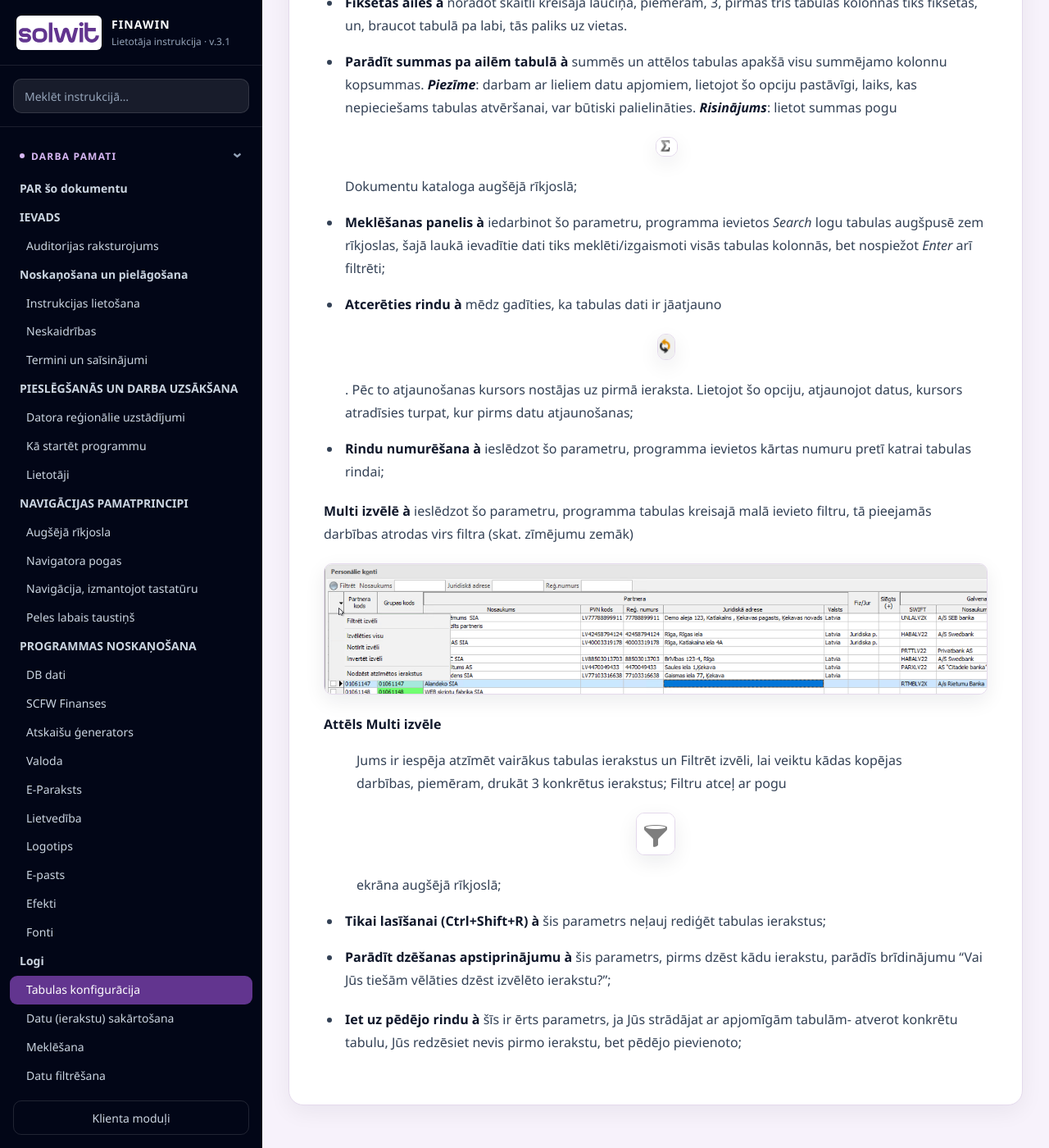
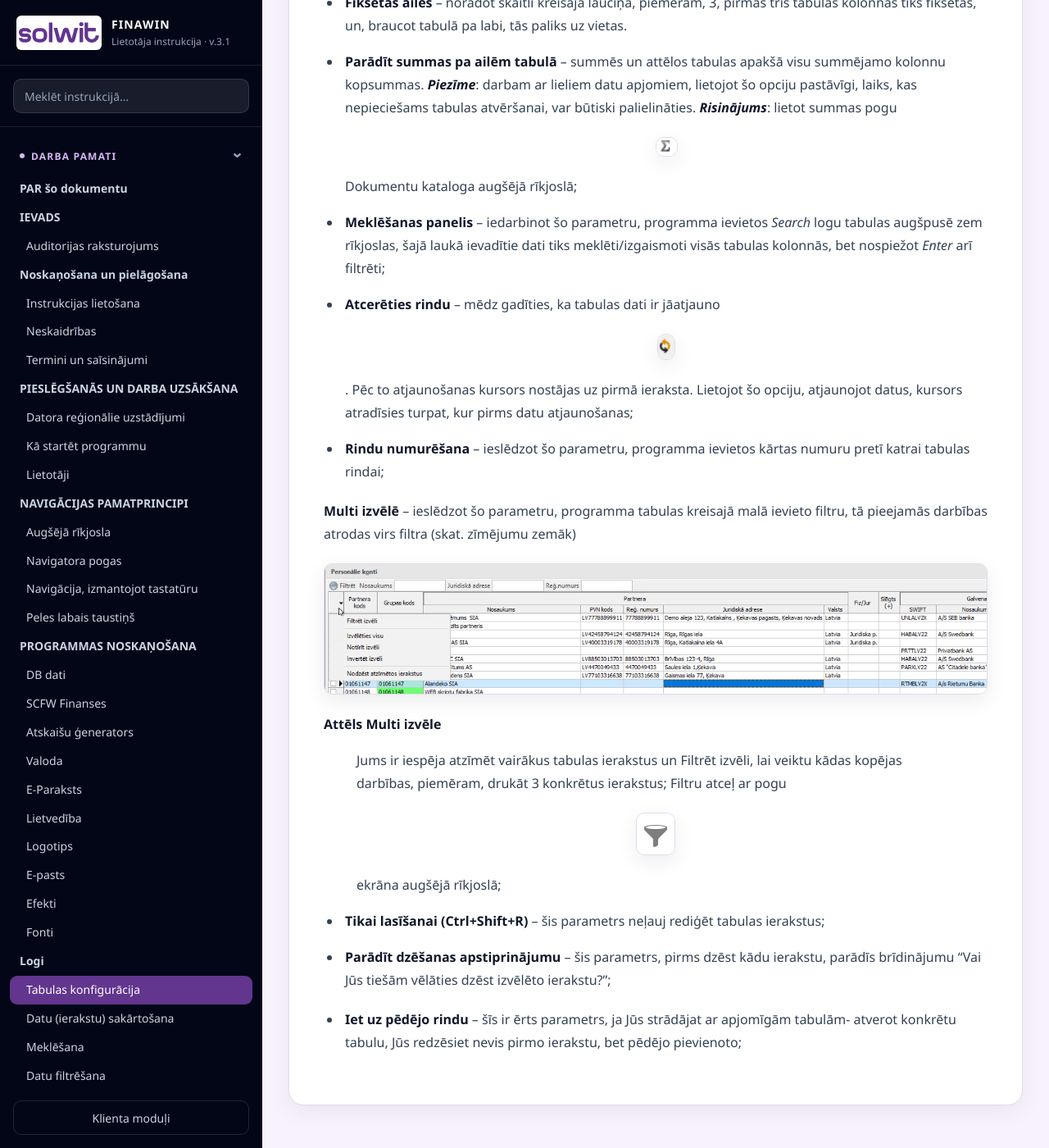
Before and after one commit to cymmtrwqp8-ctrl/finawin-instrukcija1, a Jekyll site: the page built from _docs/029-pamati-tabulas-konfiguracija.md, in a window 1280 px wide and 1400 px high, scrolled down 4628 px. Shown: the whole window at 82% size. Built offline with Jekyll 4.4.1, drawn with Linux system fonts in a browser that asks for light colours; some of the changed text lies outside the part shown.

Commit message:
Aizstāj bojātos à simbolus tabulas konfigurācijā

```diff
--- a/_docs/029-pamati-tabulas-konfiguracija.md
+++ b/_docs/029-pamati-tabulas-konfiguracija.md
@@ -78,26 +78,26 @@ To, cik plata būs kolonna, kāds būs tās nosaukums un formāts, ja kolonnā t
 
 **Attēls Tabulas konfigurācijas parametri**
 
-- **Fiksētas ailes à** norādot skaitli kreisajā lauciņā, piemēram, 3, pirmās trīs tabulas kolonnas tiks fiksētas, un, braucot tabulā pa labi, tās paliks uz vietas.
+- **Fiksētas ailes** – norādot skaitli kreisajā lauciņā, piemēram, 3, pirmās trīs tabulas kolonnas tiks fiksētas, un, braucot tabulā pa labi, tās paliks uz vietas.
 
-- **Parādīt summas pa ailēm tabulā à** summēs un attēlos tabulas apakšā visu summējamo kolonnu kopsummas. ***Piezīme***: darbam ar lieliem datu apjomiem, lietojot šo opciju pastāvīgi, laiks, kas nepieciešams tabulas atvēršanai, var būtiski palielināties. ***Risinājums***: lietot summas pogu <img src="{{ site.baseurl }}/assets/images/image39.png" /> Dokumentu kataloga augšējā rīkjoslā;
+- **Parādīt summas pa ailēm tabulā** – summēs un attēlos tabulas apakšā visu summējamo kolonnu kopsummas. ***Piezīme***: darbam ar lieliem datu apjomiem, lietojot šo opciju pastāvīgi, laiks, kas nepieciešams tabulas atvēršanai, var būtiski palielināties. ***Risinājums***: lietot summas pogu <img src="{{ site.baseurl }}/assets/images/image39.png" /> Dokumentu kataloga augšējā rīkjoslā;
 
-- **Meklēšanas panelis à** iedarbinot šo parametru, programma ievietos *Search* logu tabulas augšpusē zem rīkjoslas, šajā laukā ievadītie dati tiks meklēti/izgaismoti visās tabulas kolonnās, bet nospiežot *Enter* arī filtrēti;
+- **Meklēšanas panelis** – iedarbinot šo parametru, programma ievietos *Search* logu tabulas augšpusē zem rīkjoslas, šajā laukā ievadītie dati tiks meklēti/izgaismoti visās tabulas kolonnās, bet nospiežot *Enter* arī filtrēti;
 
-- **Atcerēties rindu à** mēdz gadīties, ka tabulas dati ir jāatjauno <img src="{{ site.baseurl }}/assets/images/image40.png" />. Pēc to atjaunošanas kursors nostājas uz pirmā ieraksta. Lietojot šo opciju, atjaunojot datus, kursors atradīsies turpat, kur pirms datu atjaunošanas;
+- **Atcerēties rindu** – mēdz gadīties, ka tabulas dati ir jāatjauno <img src="{{ site.baseurl }}/assets/images/image40.png" />. Pēc to atjaunošanas kursors nostājas uz pirmā ieraksta. Lietojot šo opciju, atjaunojot datus, kursors atradīsies turpat, kur pirms datu atjaunošanas;
 
-- **Rindu numurēšana à** ieslēdzot šo parametru, programma ievietos kārtas numuru pretī katrai tabulas rindai;
+- **Rindu numurēšana** – ieslēdzot šo parametru, programma ievietos kārtas numuru pretī katrai tabulas rindai;
 
-**Multi izvēlē à** ieslēdzot šo parametru, programma tabulas kreisajā malā ievieto filtru, tā pieejamās darbības atrodas virs filtra (skat. zīmējumu zemāk) <img src="{{ site.baseurl }}/assets/images/image41.png" alt="A screenshot of a computer AI-generated content may be incorrect." />
+**Multi izvēlē** – ieslēdzot šo parametru, programma tabulas kreisajā malā ievieto filtru, tā pieejamās darbības atrodas virs filtra (skat. zīmējumu zemāk) <img src="{{ site.baseurl }}/assets/images/image41.png" alt="A screenshot of a computer AI-generated content may be incorrect." />
 
 **Attēls Multi izvēle**
 
 > Jums ir iespēja atzīmēt vairākus tabulas ierakstus un Filtrēt izvēli, lai veiktu kādas kopējas darbības, piemēram, drukāt 3 konkrētus ierakstus; Filtru atceļ ar pogu <img src="{{ site.baseurl }}/assets/images/image7.png" />ekrāna augšējā rīkjoslā;
 
-- **Tikai lasīšanai (Ctrl+Shift+R) à** šis parametrs neļauj rediģēt tabulas ierakstus;
+- **Tikai lasīšanai (Ctrl+Shift+R)** – šis parametrs neļauj rediģēt tabulas ierakstus;
 
-- **Parādīt dzēšanas apstiprinājumu à** šis parametrs, pirms dzēst kādu ierakstu, parādīs brīdinājumu “Vai Jūs tiešām vēlāties dzēst izvēlēto ierakstu?”;
+- **Parādīt dzēšanas apstiprinājumu** – šis parametrs, pirms dzēst kādu ierakstu, parādīs brīdinājumu “Vai Jūs tiešām vēlāties dzēst izvēlēto ierakstu?”;
 
 <!-- -->
 
-- **Iet uz pēdējo rindu à** šīs ir ērts parametrs, ja Jūs strādājat ar apjomīgām tabulām- atverot konkrētu tabulu, Jūs redzēsiet nevis pirmo ierakstu, bet pēdējo pievienoto;
+- **Iet uz pēdējo rindu** – šīs ir ērts parametrs, ja Jūs strādājat ar apjomīgām tabulām- atverot konkrētu tabulu, Jūs redzēsiet nevis pirmo ierakstu, bet pēdējo pievienoto;
```
